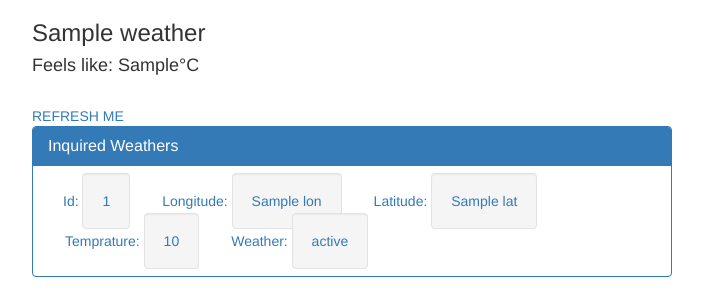
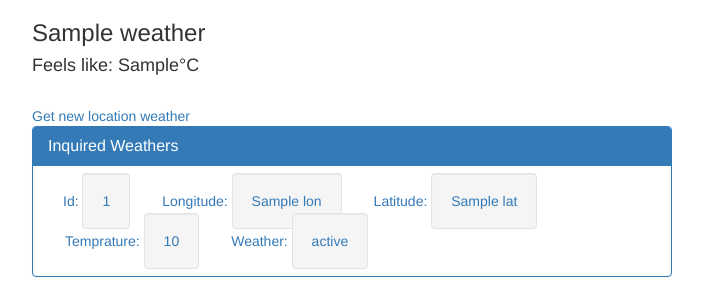
Before and after one commit to mhallaq/DevOps-Flask, a Flask app: template front-end/templates/day.html in a window 1280 px wide. Shown: the part 196-496 px from the top of the page, without its empty margins (288-991 px from the left). Run offline with Flask 2, Linux system fonts and the light colour scheme; the template is opened without the code that fills it: most values are stand-ins (such as "Sample title", 1, 10 or a date in 2020); some libraries are stand-ins or nearby versions.

Commit message:
Update day.html

```diff
--- a/front-end/templates/day.html
+++ b/front-end/templates/day.html
@@ -11,7 +11,7 @@
             <h4>Feels like: {{feels_like}}°C</h4>
           </div>
         </br>
-          <a href="{{ url_for('weather_dashboard') }}">REFRESH ME</a>
+          <a href="{{ url_for('weather_dashboard') }}">Get new location weather</a>
           <div class="panel panel-primary">
             <div class="panel-heading">
               <h3 class="panel-title">Inquired Weathers</h3>
```
